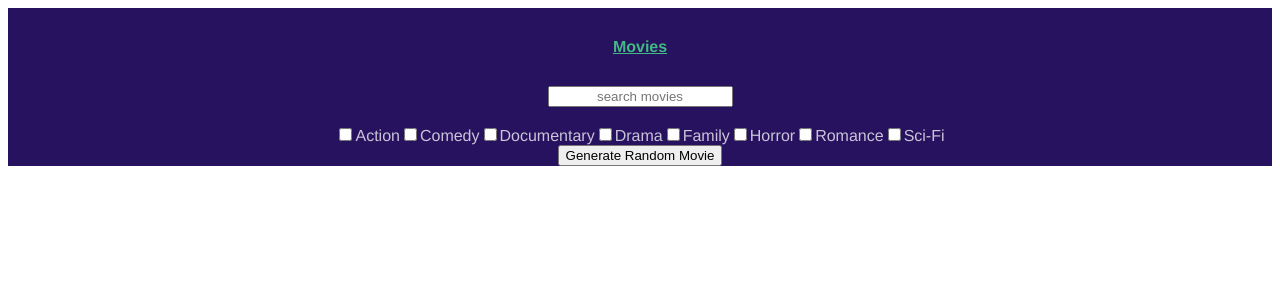
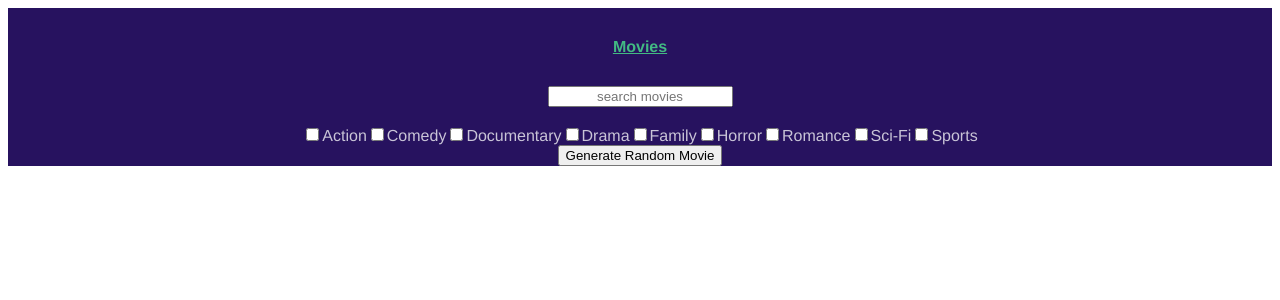
Before and after one commit to kielarneson/random-movie-app, a Vue app: page / in a window 1280 px wide. Shown: the top 300 px of the page. Built offline with nearby package versions, Linux system fonts and the light colour scheme.

Commit message:
Added logic to show random sport movie

```diff
--- a/src/views/Home.vue
+++ b/src/views/Home.vue
@@ -26,6 +26,8 @@
       <label for="checkbox">Romance</label>
       <input type="checkbox" id="checkbox-family" v-model="sciFi" />
       <label for="checkbox">Sci-Fi</label>
+      <input type="checkbox" id="checkbox-family" v-model="sport" />
+      <label for="checkbox">Sports</label>
     </div>
 
     <div class="movie-show">
@@ -88,6 +90,7 @@ export default {
       horror: false,
       romance: false,
       sciFi: false,
+      sport: false,
     };
   },
   created: function () {},
@@ -211,6 +214,11 @@ export default {
           console.log("Random Sci-Fi", response);
           this.randomMovieData = response.data;
         });
+      } else if (this.sport === true) {
+        axios.get("/sports").then((response) => {
+          console.log("Random Sport", response);
+          this.randomMovieData = response.data;
+        });
       } else {
         axios.get("/movies").then((response) => {
           console.log("Random movie", response);
```
